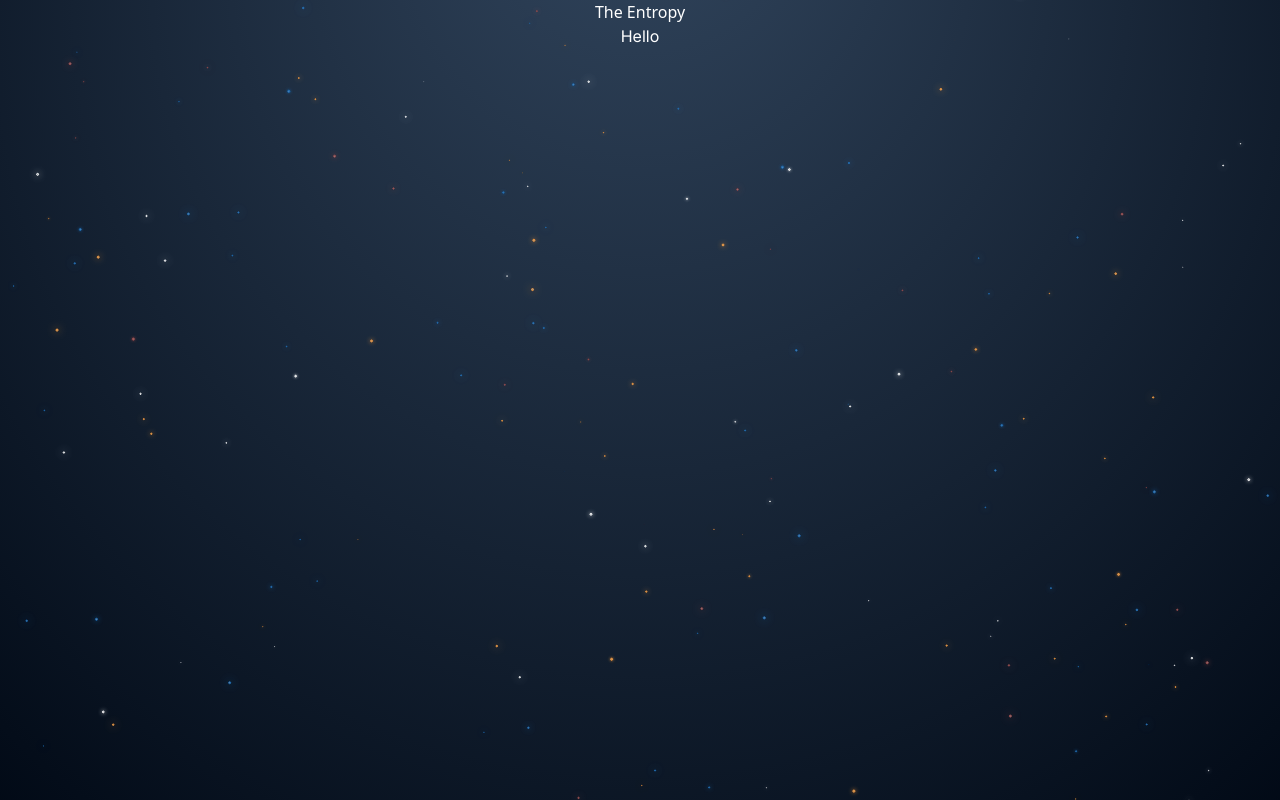
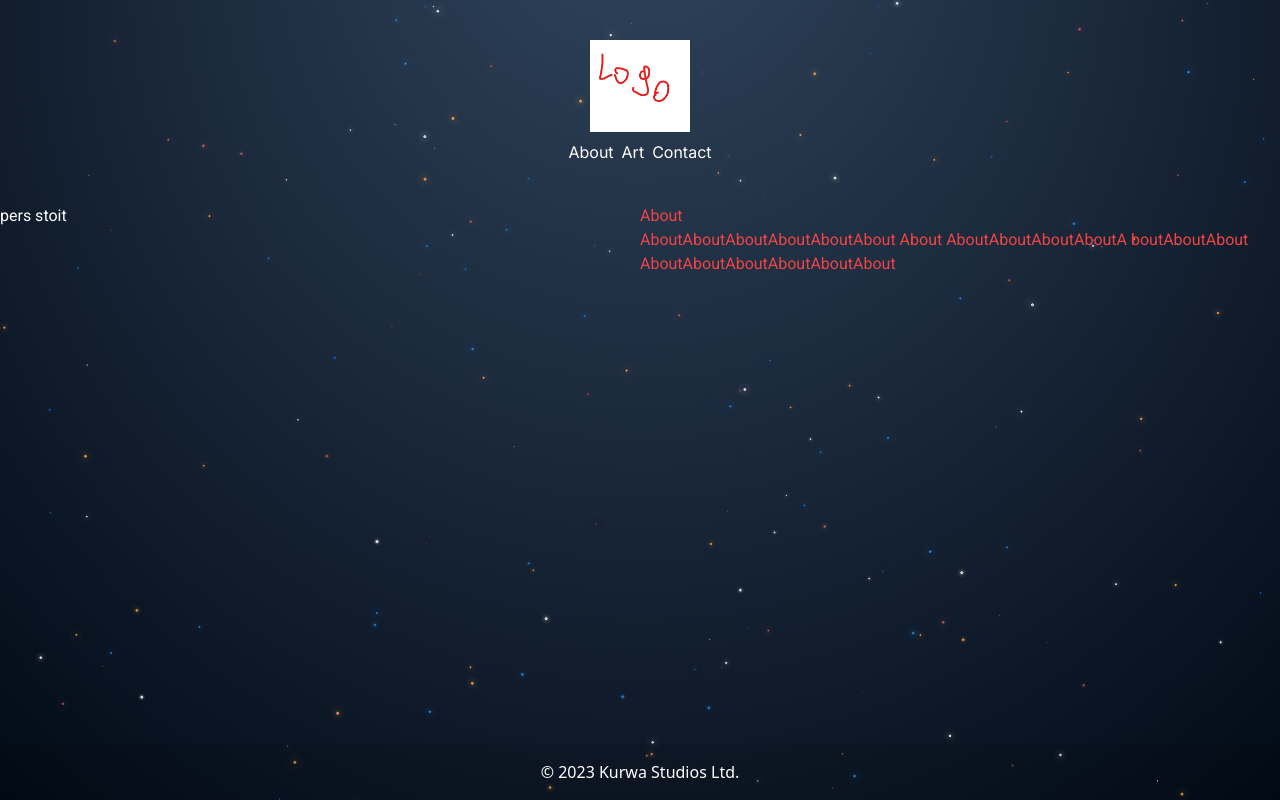
Before and after one commit to Vadosdavos/TheEntropyWeb, a Next.js app: page / in a window 1280 px wide. Built offline with nearby package versions, Linux system fonts and the light colour scheme.

Commit message:
feat: add base layout

```diff
--- /dev/null
+++ b/components/layouts/footer.tsx
@@ -0,0 +1,16 @@
+const Footer = () => {
+  const currentYear = new Date().getFullYear();
+  return (
+    <footer className="w-full relative bg-black/[.1]">
+      <div className="text-center text-white p-4">
+        ©
+        {" "}
+        {currentYear}
+        {" "}
+        Kurwa Studios Ltd.
+      </div>
+    </footer>
+  );
+};
+
+export default Footer;
--- a/components/layouts/header.tsx
+++ b/components/layouts/header.tsx
@@ -1,7 +1,28 @@
-const Header = () => (
-  <header className="container relative text-center text-white">
-    The Entropy
-  </header>
-);
+import Image from "next/image";
+import { Inter } from "next/font/google";
+
+const inter = Inter({ subsets: ["latin"] });
+
+type HeaderProps = {
+  setActivePage: (value: string) => void
+};
+
+const Header = ({ setActivePage }: HeaderProps) => {
+  const navItems = ["About", "Art", "Contact"];
+
+  return (
+    <header className={`${inter.className}
+    container flex flex-col gap-2 items-center relative text-center text-white p-10`}
+    >
+      <Image src="/images/logo.png" width={100} height={100} alt="The Entropy Project" />
+      <h1 className="invisible absolute pointer-events-none select-none">The Entropy Project</h1>
+      <nav>
+        <ul className="flex gap-2">
+          {navItems.map((el) => <li key={el}><button type="button" onClick={() => setActivePage(el)}>{el}</button></li>)}
+        </ul>
+      </nav>
+    </header>
+  );
+};
 
 export default Header;
--- /dev/null
+++ b/components/pages/about.tsx
@@ -0,0 +1,12 @@
+const About = () => (
+  <section className="text-red-500">
+    <h2>About </h2>
+    <p>
+      AboutAboutAboutAboutAboutAbout About AboutAboutAboutAboutA
+      boutAboutAbout AboutAboutAboutAboutAboutAbout
+
+    </p>
+  </section>
+);
+
+export default About;
--- /dev/null
+++ b/components/pages/art.tsx
@@ -0,0 +1,21 @@
+import { Swiper, SwiperSlide } from "swiper/react";
+import "swiper/css";
+
+const Art = () => (
+  <section className="text-yellow-500">
+    <h2>Art</h2>
+    <div className="w-full">
+      <Swiper
+        slidesPerView="auto"
+      >
+        <SwiperSlide>Art 1</SwiperSlide>
+        <SwiperSlide>Art 2</SwiperSlide>
+        <SwiperSlide>Art 3</SwiperSlide>
+        <SwiperSlide>Art 4</SwiperSlide>
+      </Swiper>
+
+    </div>
+  </section>
+);
+
+export default Art;
--- /dev/null
+++ b/components/pages/contact.tsx
@@ -0,0 +1,7 @@
+const Contact = () => (
+  <section className="text-white">
+    <h2>Contact</h2>
+  </section>
+);
+
+export default Contact;
--- a/package.json
+++ b/package.json
@@ -19,6 +19,7 @@
     "react": "18.2.0",
     "react-dom": "18.2.0",
     "sharp": "^0.32.4",
+    "swiper": "^11.0.3",
     "tailwindcss": "3.3.3",
     "typescript": "5.1.6"
   },
--- a/pages/index.tsx
+++ b/pages/index.tsx
@@ -1,9 +1,14 @@
 import type { NextPage } from "next";
-import { Inter } from "next/font/google";
+import { Roboto } from "next/font/google";
 import Header from "components/layouts/header";
 import dynamic from "next/dynamic";
+import Footer from "components/layouts/footer";
+import About from "components/pages/about";
+import { useState } from "react";
+import Art from "components/pages/art";
+import Contact from "components/pages/contact";
 
-const inter = Inter({ subsets: ["latin"] });
+const roboto = Roboto({ subsets: ["latin"], weight: "400" });
 
 const Background = dynamic(() => import("components/background/background"), {
   ssr: false,
@@ -19,15 +24,34 @@ type HomePageProps = {
   message: string;
 };
 
-const Home: NextPage<HomePageProps> = ({ message }) => (
+const Home: NextPage<HomePageProps> = ({ message }) => {
+  const [activePage, setActivePage] = useState("About");
+  const renderPage = (page: string) => {
+    switch (page) {
+      case "About":
+        return <About />;
+      case "Art":
+        return <Art />;
+      case "Contact":
+        return <Contact />;
+
+      default:
+        return <About />;
+    }
+  };
+  return (
     <>
       <Background />
-    <Header />
+      <Header setActivePage={setActivePage} />
       <main
-      className={`relative ${inter.className}`}
+        className={`relative ${roboto.className} mb-auto container grid grid-cols-2`}
       >
-      {message}
+        <aside className="">pers stoit</aside>
+        {renderPage(activePage)}
+
       </main>
+      <Footer />
     </>
   );
+};
 export default Home;
--- a/styles/globals.css
+++ b/styles/globals.css
@@ -9,6 +9,8 @@
 body {
   background: var(--main-bg);
   color: white;
+  height: 100vh;
+  overflow: hidden;
 }
 
 #__next {
```
Also changed, not shown: public/images/logo.png (added), 1 other file (tests, documents, lock files or other folders). Lines whose indentation alone changed are shown as unchanged.
